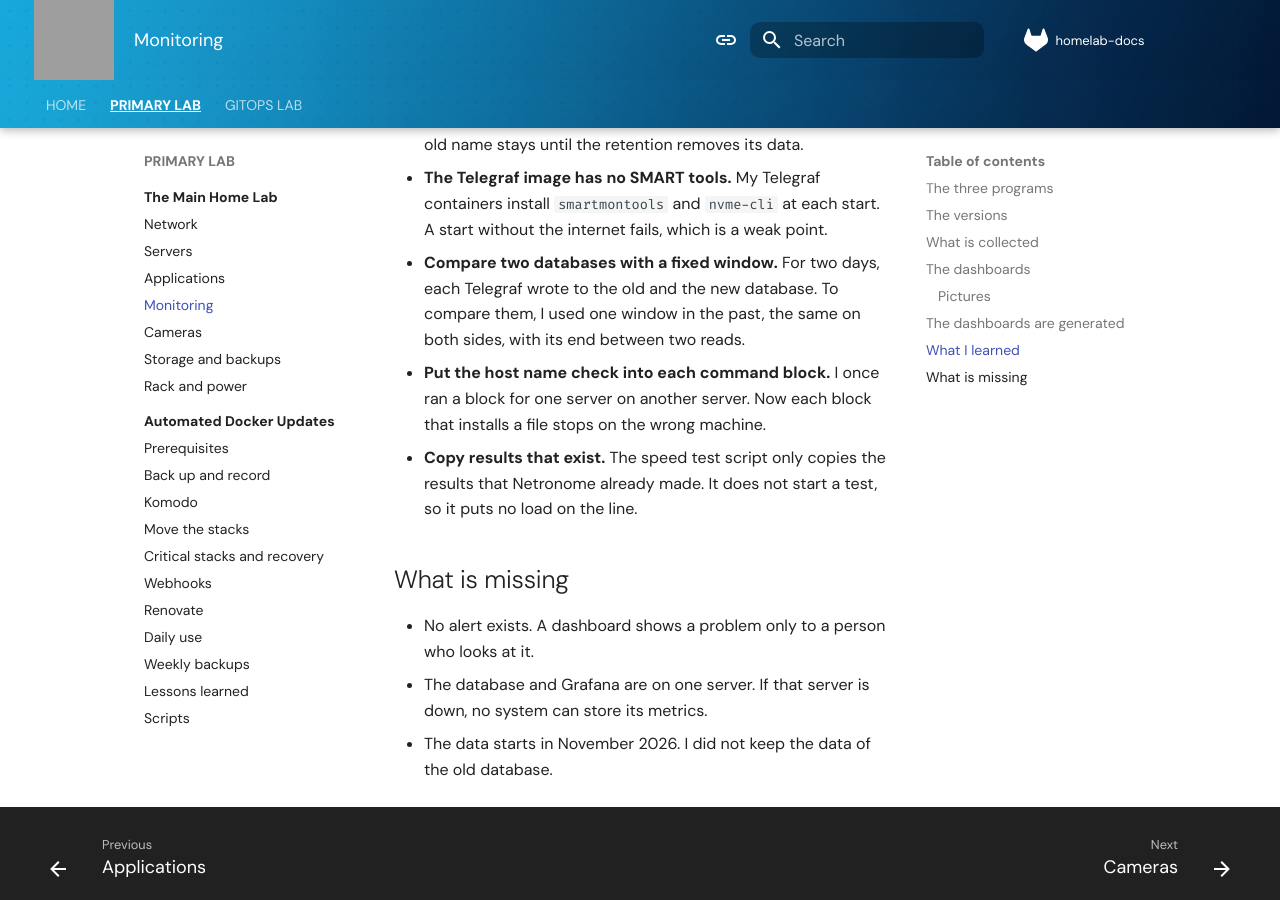
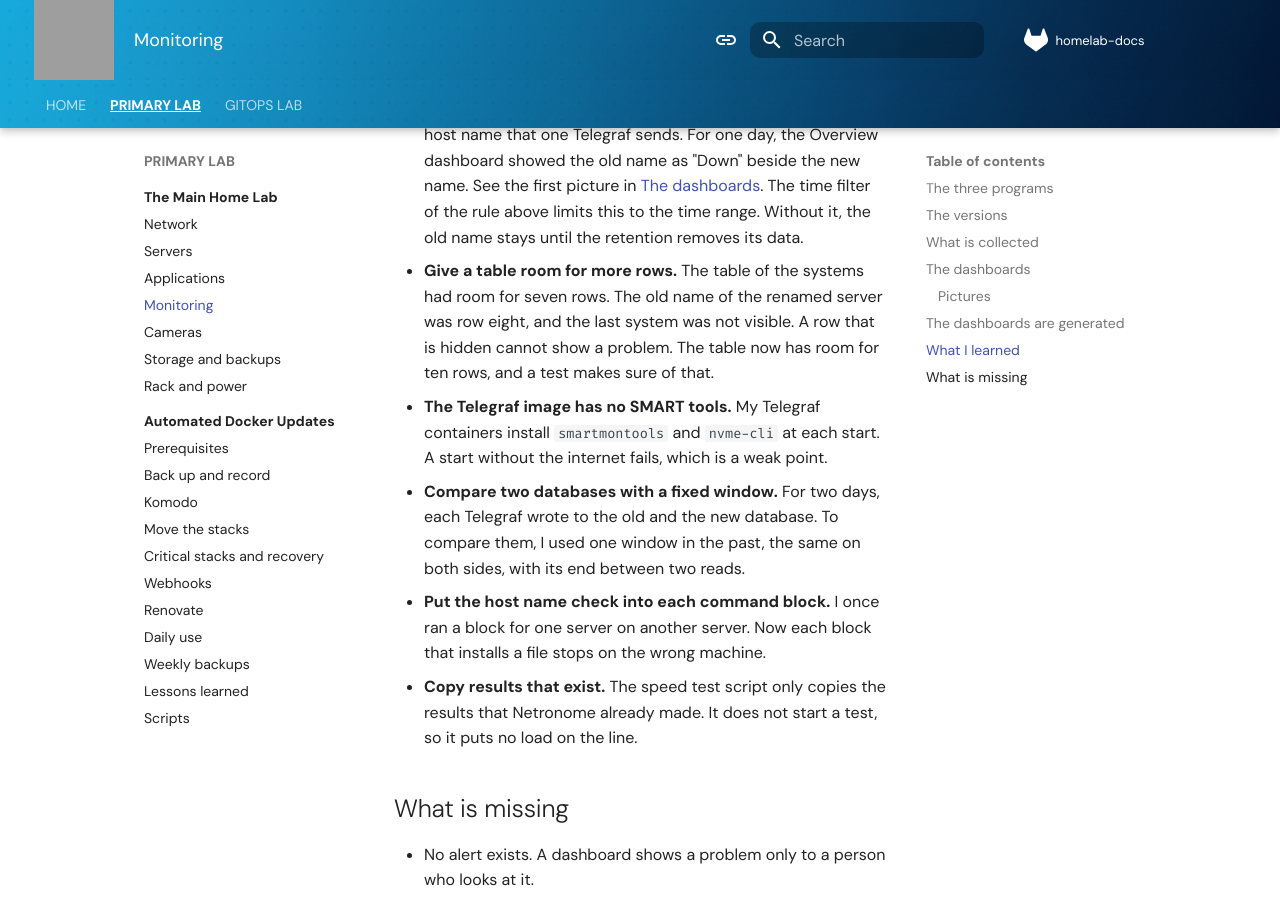
Before and after one commit to tronyx/homelab-docs, an MkDocs documentation site: the page built from docs/labs/primary/monitoring.md, in a window 1280 px wide and 900 px high, scrolled down 7675 px. Built offline with MkDocs 1.6.1 and Material for MkDocs 9.7.7, drawn with Linux system fonts in a browser that asks for light colours; comment, search, counter and statistics services are not loaded; some of the changed text lies outside the part shown; grey boxes are pictures that could not be loaded.

Commit message:
Explain the hidden row of the Overview picture
The Overview picture has eight rows in a table with room for seven,
so one system is below the visible part.

- A paragraph under the picture says so, and that the table is
  taller since then.
- A new lesson: give a table room for more rows.

Co-Authored-By: Claude Fable 5.2 <noreply@anthropic.com>

```diff
--- a/docs/labs/primary/monitoring.md
+++ b/docs/labs/primary/monitoring.md
@@ -102,6 +102,8 @@ These pictures show the top part of five dashboards on November 14, 2026. Select
 
 The last row of the Systems table is not a server that failed. It is the Cloud Server with its old host name. On the day before this picture, I changed the name that its Telegraf sends. The first row is the same server with its new name. The dashboard reads its list of systems from the data. So it shows the old name as "Down" until the old data is outside the time range, which is 24 hours here.
 
+The picture has one more fault. The table had eight rows and room for seven, so one system is below the visible part. After this picture, I made the table taller.
+
 ![The Host dashboard for Morgoth. A row of tiles shows uptime, CPU, memory, load, CPU threads, running containers and the fullest filesystem. Two graphs show the CPU use in total and for each core.](../../overrides/assets/images/lab/dashboard-host.webp){ data-gallery="dashboards" data-title="Host: the summary and the CPU of one system" loading=lazy }
 ![The Internet dashboard. Tiles show download and upload speed, the time of the last test, latency, jitter, packet loss and DNS time. Graphs show the speed and the latency of one day, and a table lists each speed test.](../../overrides/assets/images/lab/dashboard-internet.webp){ data-gallery="dashboards" data-title="Internet: speed, latency and each speed test" loading=lazy }
 ![The Power dashboard. Tiles show the total power and the power of each UPS. More tiles show the energy and the cost for today and this month. The last tiles show a projection for a month and a year.](../../overrides/assets/images/lab/dashboard-power.webp){ data-gallery="dashboards" data-title="Power: all UPS units together, with energy and cost" loading=lazy }
@@ -128,6 +130,7 @@ A test makes sure that each dashboard file is exactly what its generator writes.
 - **A count of zero can mean "no data".** A tile that counts problems shows zero when its input stops. I put a second tile beside it that counts the items that report.
 - **Give each dropdown query a time filter.** A dropdown that lists the systems has `WHERE $timeFilter` in its query. Without it, a system that I removed stays in the list until the retention removes its data.
 - **A renamed system looks like a failed system.** I changed the host name that one Telegraf sends. For one day, the Overview dashboard showed the old name as "Down" beside the new name. See the first picture in [The dashboards](#pictures). The time filter of the rule above limits this to the time range. Without it, the old name stays until the retention removes its data.
+- **Give a table room for more rows.** The table of the systems had room for seven rows. The old name of the renamed server was row eight, and the last system was not visible. A row that is hidden cannot show a problem. The table now has room for ten rows, and a test makes sure of that.
 - **The Telegraf image has no SMART tools.** My Telegraf containers install `smartmontools` and `nvme-cli` at each start. A start without the internet fails, which is a weak point.
 - **Compare two databases with a fixed window.** For two days, each Telegraf wrote to the old and the new database. To compare them, I used one window in the past, the same on both sides, with its end between two reads.
 - **Put the host name check into each command block.** I once ran a block for one server on another server. Now each block that installs a file stops on the wrong machine.
```
